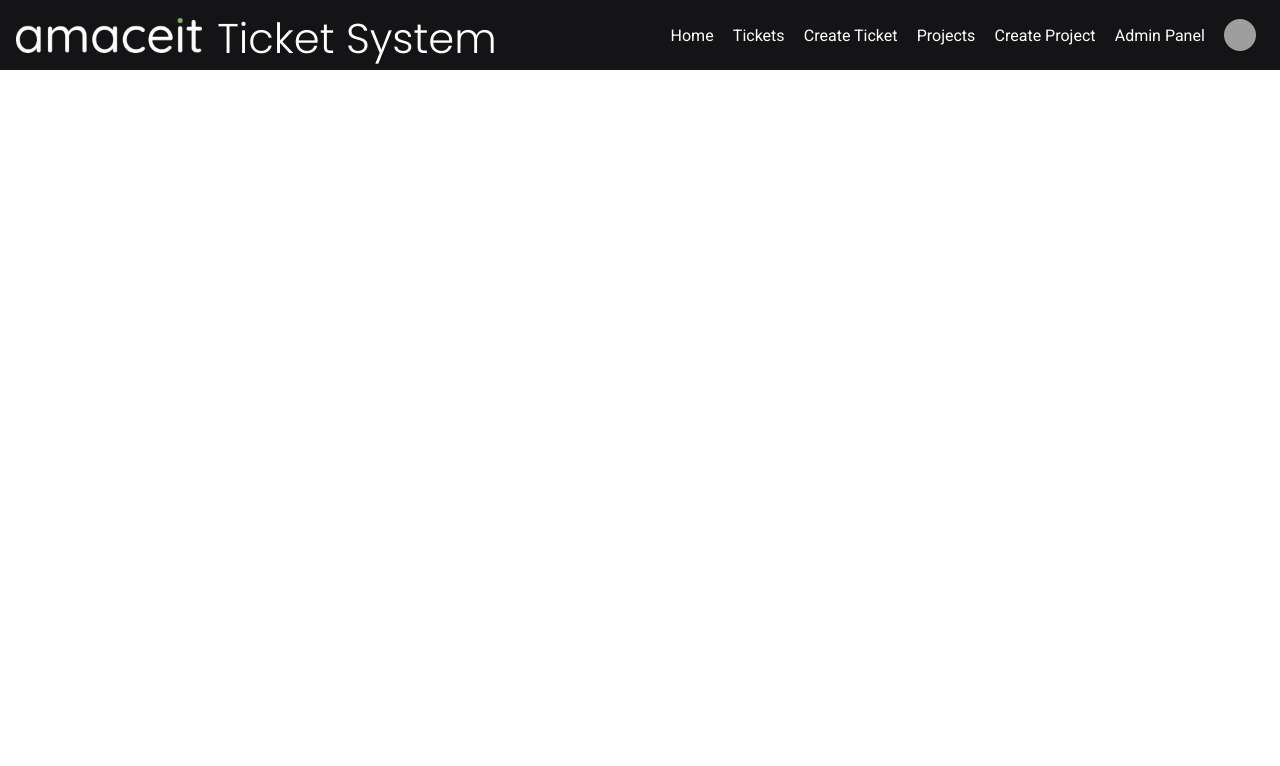
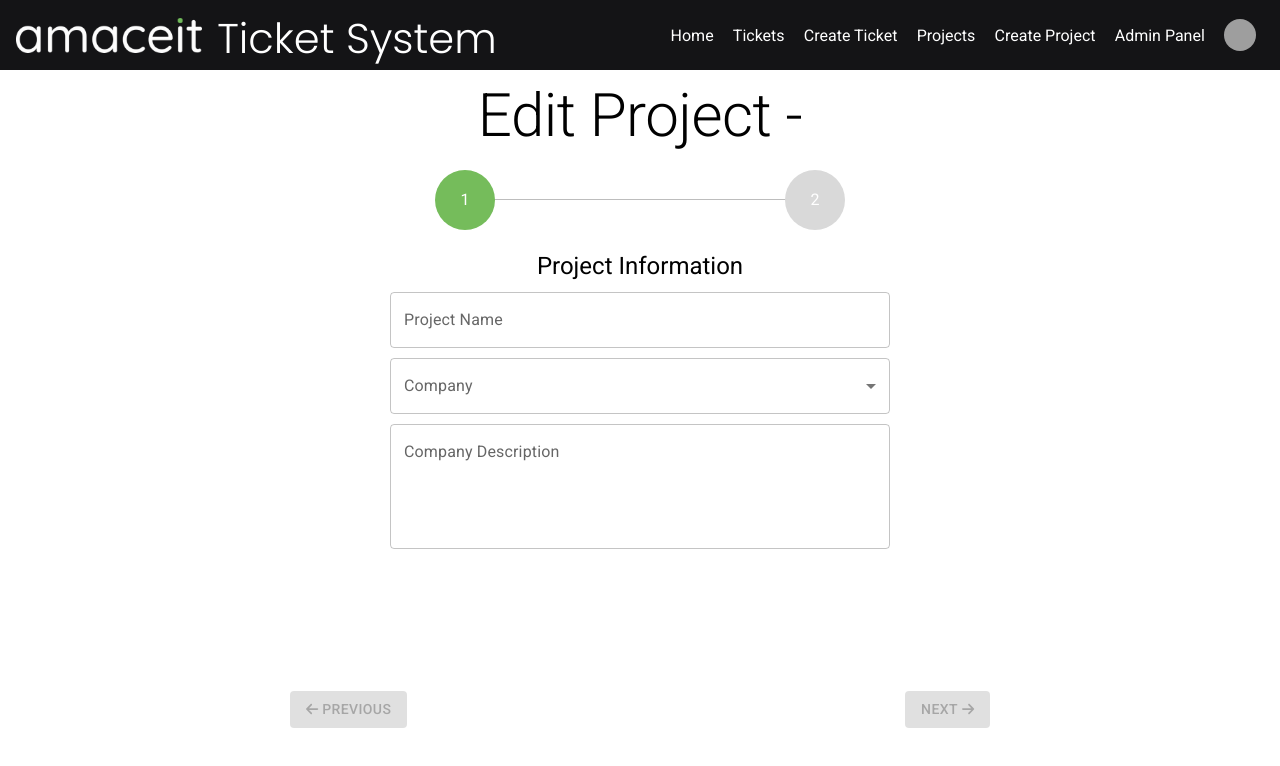
Before and after one commit to CasperKristiansson/Thesis----Cloud-Computing-Pricing-and-Deployment-Efforts, a React (Create React App) app: page /edit-project/1 in a window 1280 px wide. Shown: the top 766 px of the page. Built offline with nearby package versions, Linux system fonts and the light colour scheme; grey boxes are pictures that could not be loaded; what @azure/msal-react would draw is missing.

Commit message:
Edit Project

```diff
--- a/src/ComponentRouting.tsx
+++ b/src/ComponentRouting.tsx
@@ -8,6 +8,7 @@ import { CreateProject } from './Pages/CreateProject/CreateProject';
 import { Login } from './Pages/Login/Login';
 import { IndividualTicket } from './Pages/IndividualTicket/IndividualTicket';
 import { EditTicket } from './Pages/EditTicket/EditTicket';
+import { EditProject } from './Pages/EditProject/EditProject';
 
 export const ComponentRouting: React.FC<{dispatch: any}> = ({ dispatch }) => {
 	return (
@@ -21,6 +22,7 @@ export const ComponentRouting: React.FC<{dispatch: any}> = ({ dispatch }) => {
 				<Route path="/login" element={<Login dispatch={dispatch} />} />
 				<Route path="/ticket/:id" element={<IndividualTicket dispatch={dispatch} />} />
 				<Route path="/edit-ticket/:id" element={<EditTicket dispatch={dispatch} />} />
+				<Route path="edit-project/:id" element={<EditProject dispatch={dispatch} />} />
 			</Routes>
 		</div>
 	);
--- /dev/null
+++ b/src/Pages/EditProject/ChildComponents/StepOne.tsx
@@ -0,0 +1,66 @@
+import { Theme } from '../../../Styling/Theme';
+import { createUseStyles } from 'react-jss';
+import { FormControl, InputLabel, MenuItem, Select, TextField, Typography } from '@mui/material';
+import { useSelector } from 'react-redux';
+import { AppDispatch } from '../../../store';
+import { SET_CREATE_PROJECT_ASSOCIATED_COMPANY, SET_CREATE_PROJECT_DESCRIPTION, SET_CREATE_PROJECT_NAME } from '../../../Redux/Actions';
+import { getCreateProjectAssociatedCompany, getCreateProjectDescription, getCreateProjectName } from '../../../Redux/Selectors';
+
+const useStyles = createUseStyles((theme: Theme) => {
+  return {
+    root: {
+      '& > :not(style)': { width: '100%', marginBottom: "10px"},
+    },
+  };
+});
+
+export const StepOne: React.FC<{dispatch: AppDispatch}> = ({ dispatch }) => {
+  const projectName = useSelector(getCreateProjectName);
+  const associatedCompany = useSelector(getCreateProjectAssociatedCompany);
+  const companyDescription = useSelector(getCreateProjectDescription);
+  const classes = useStyles();
+
+  return (
+		<>
+    <div className={classes.root}>
+      <Typography variant="h5" textAlign={"center"}>
+				Project Information
+			</Typography>
+      <TextField
+        id="project-name-input"
+        label="Project Name"
+        value={projectName ? projectName : ''}
+        onChange={(e) => {
+          dispatch({ type: SET_CREATE_PROJECT_NAME, payload: e.target.value });
+        }}
+      />
+      <FormControl>
+        <InputLabel id="company-dropdown-label">Company</InputLabel>
+        <Select
+          labelId="company-dropdown-label"
+          id="company-dropdown"
+          value={associatedCompany ? associatedCompany : ''}
+          onChange={(e) => {
+            dispatch({ type: SET_CREATE_PROJECT_ASSOCIATED_COMPANY, payload: e.target.value });
+          }}
+          label="Company"
+        >
+          <MenuItem value={1}>Company 1</MenuItem>
+          <MenuItem value={2}>Company 2</MenuItem>
+          <MenuItem value={3}>Company 3</MenuItem>
+        </Select>
+      </FormControl>
+      <TextField
+        id="company-description-input"
+        label="Company Description"
+        multiline
+        rows={4}
+        value={companyDescription ? companyDescription : ''}
+        onChange={(e) => {
+          dispatch({ type: SET_CREATE_PROJECT_DESCRIPTION, payload: e.target.value });
+        }}
+      />
+    </div>
+    </>
+  );
+}
--- /dev/null
+++ b/src/Pages/EditProject/ChildComponents/StepTwo.tsx
@@ -0,0 +1,67 @@
+import { Theme } from '../../../Styling/Theme';
+import { createUseStyles } from 'react-jss';
+import { Typography, Grid, Paper } from '@mui/material';
+import { useSelector } from 'react-redux';
+import { AppDispatch } from '../../../store';
+import { getCreateProjectAssociatedCompany, getCreateProjectDescription, getCreateProjectName } from '../../../Redux/Selectors';
+
+const useStyles = createUseStyles((theme: Theme) => {
+  return {
+    root: {
+			height: 'calc(100% - 80px)',
+    },
+		paper: {
+      height: '100%',
+			padding: 5,
+			backgroundColor: theme.backgroundSecondaryLight,
+    },
+		paperInner: {
+			display: 'flex',
+      flexDirection: 'column',
+		},
+    row: {
+      textAlign: 'left',
+    },
+  };
+});
+
+export const StepTwo: React.FC<{dispatch: AppDispatch}> = ({ dispatch }) => {
+  const projectName = useSelector(getCreateProjectName);
+  const associatedCompany = useSelector(getCreateProjectAssociatedCompany);
+  const companyDescription = useSelector(getCreateProjectDescription);
+  const classes = useStyles();
+
+  return (
+		<>
+		<div className={classes.root}>
+			<Typography variant="h5" textAlign={"center"} sx={{ paddingBottom: 2 }}>
+				Project Information
+			</Typography>
+      <Paper className={classes.paper}>
+				<div className={classes.paperInner}>
+					<Grid container spacing={3} height="100%">
+						<Grid item xs={12} sm={6} className={classes.row}>
+							<Typography variant="h6">
+								Project Name
+							</Typography>
+							<Typography variant="body1">{projectName}</Typography>
+						</Grid>
+						<Grid item xs={12} sm={6} className={classes.row}>
+							<Typography variant="h6">
+								Associated Company
+							</Typography>
+							<Typography variant="body1">{associatedCompany}</Typography>
+						</Grid>
+						<Grid item xs={12} className={classes.row}>
+							<Typography variant="h6">
+								Company Description
+							</Typography>
+							<Typography variant="body1">{companyDescription}</Typography>
+						</Grid>
+					</Grid>
+				</div>
+      </Paper>
+    </div>
+    </>
+  );
+}
--- /dev/null
+++ b/src/Pages/EditProject/EditProject.tsx
@@ -0,0 +1,104 @@
+import Box from '@mui/material/Box';
+import Stepper from '@mui/material/Stepper';
+import Step from '@mui/material/Step';
+import StepLabel from '@mui/material/StepLabel';
+import { StepperComponent } from '../../Components/StepperComponent';
+import { Button, Typography } from '@mui/material';
+import { useEffect, useState } from 'react';
+import { FontAwesomeIcon } from '@fortawesome/react-fontawesome';
+import { faArrowLeft, faArrowRight } from '@fortawesome/free-solid-svg-icons';
+import { StepOne } from './ChildComponents/StepOne';
+import { AppDispatch } from '../../store';
+import { createUseStyles } from 'react-jss';
+import { Theme } from '../../Styling/Theme';
+import { useSelector } from 'react-redux';
+import { getCreateProject } from '../../Redux/Selectors';
+import { StepTwo } from './ChildComponents/StepTwo';
+import { RESET_CREATE_PROJECT } from '../../Redux/Actions';
+
+const useStyles = createUseStyles((theme: Theme) => {
+	return {
+		stepContent: {
+			height: "calc(70% - 70px)",
+			marginTop: "20px",
+			width: 500,
+			margin: "auto",
+			overflowY: "auto",
+		},
+	};
+});
+
+export const EditProject: React.FC<{dispatch: AppDispatch}> = ({ dispatch }) => {
+	const [currentStep, setCurrentStep] = useState(0);
+	const createProject = useSelector(getCreateProject);
+
+	const classes = useStyles();
+
+	const getCurrentStep = () => {
+		switch(currentStep) {
+			case 0:
+				return <StepOne dispatch={dispatch} />
+			case 1:
+				return <StepTwo dispatch={dispatch} />
+		}
+	}
+
+	const getCondition = () => {
+		switch(currentStep) {
+			case 0:
+				return createProject.name && createProject.associatedCompany && createProject.description;
+			case 1:
+				return true;
+		}
+	}
+
+	useEffect(() => {
+		return () => {
+			dispatch({ type: RESET_CREATE_PROJECT });
+		}
+	}, [dispatch]);
+
+  return (
+		<Box sx={{ display: 'flex', justifyContent: 'center', paddingTop: "10px", overflowX: "hidden", height: "100%" }}>
+			<Box sx={{ width: '700px' }}>
+				<Typography variant="h2" textAlign={"center"}>
+					Edit Project - {createProject.name}
+				</Typography>
+				<Stepper activeStep={currentStep} alternativeLabel sx={{ marginTop: "35px" }}>
+					{[1,2].map((label) => (
+						<Step key={label}>
+							<StepLabel StepIconComponent={StepperComponent} />
+						</Step>
+					))}
+				</Stepper>
+				<div className={classes.stepContent}>
+					{getCurrentStep()}
+				</div>
+				<div>
+					<Button
+						sx={{ float: "left", color: "white" }}
+						variant='contained'
+						disabled={!currentStep}
+						onClick={() => {
+							setCurrentStep(currentStep-1)
+						}}
+					>
+						<FontAwesomeIcon icon={faArrowLeft} />
+						&nbsp;Previous
+					</Button>
+					<Button
+						sx={{ float: "right", color: "white" }}
+						variant='contained'
+						onClick={() => {
+							setCurrentStep(currentStep+1)
+						}}
+						disabled={!getCondition()}
+					>
+						{currentStep === 1 ? "Create" : "Next"}&nbsp;
+						<FontAwesomeIcon icon={faArrowRight} />
+					</Button>
+				</div>
+			</Box>
+		</Box>
+  );
+}
```
